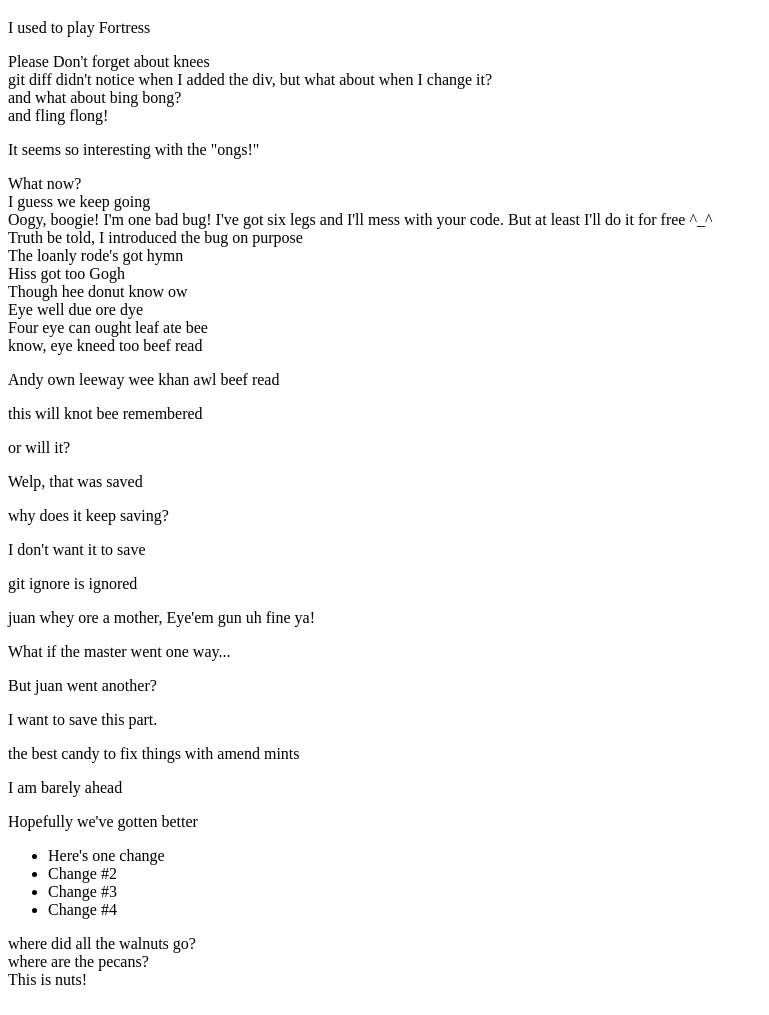
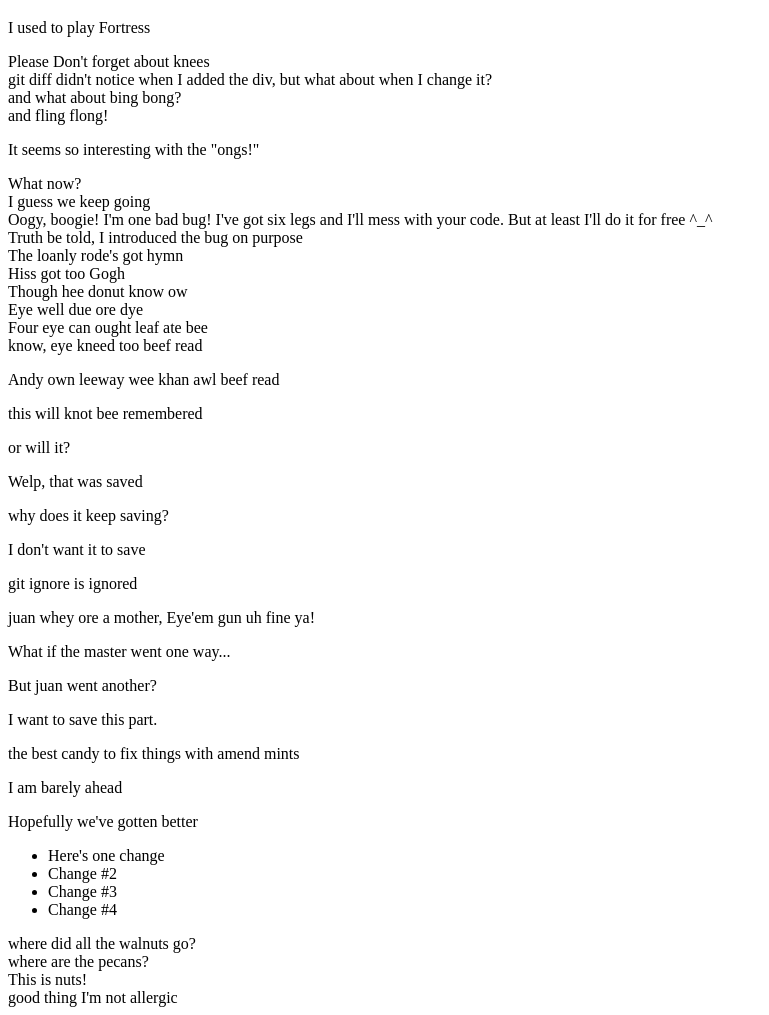
Before and after one commit to CoderDan1983/october2021, a website: page index.html in a window 1280 px wide. Shown: the part 61-1076 px from the top of the page, without its empty margins (0-769 px from the left). Drawn offline with Linux system fonts and the light colour scheme.

Commit message:
stayin' nutty

```diff
--- a/index.html
+++ b/index.html
@@ -49,5 +49,6 @@
 		<div>where did all the walnuts go?</div>
 		<div>where are the pecans?</div>
 		<div>This is nuts!</div>
+		<div>good thing I'm not allergic</div>
 	</body>
 </html>
```
